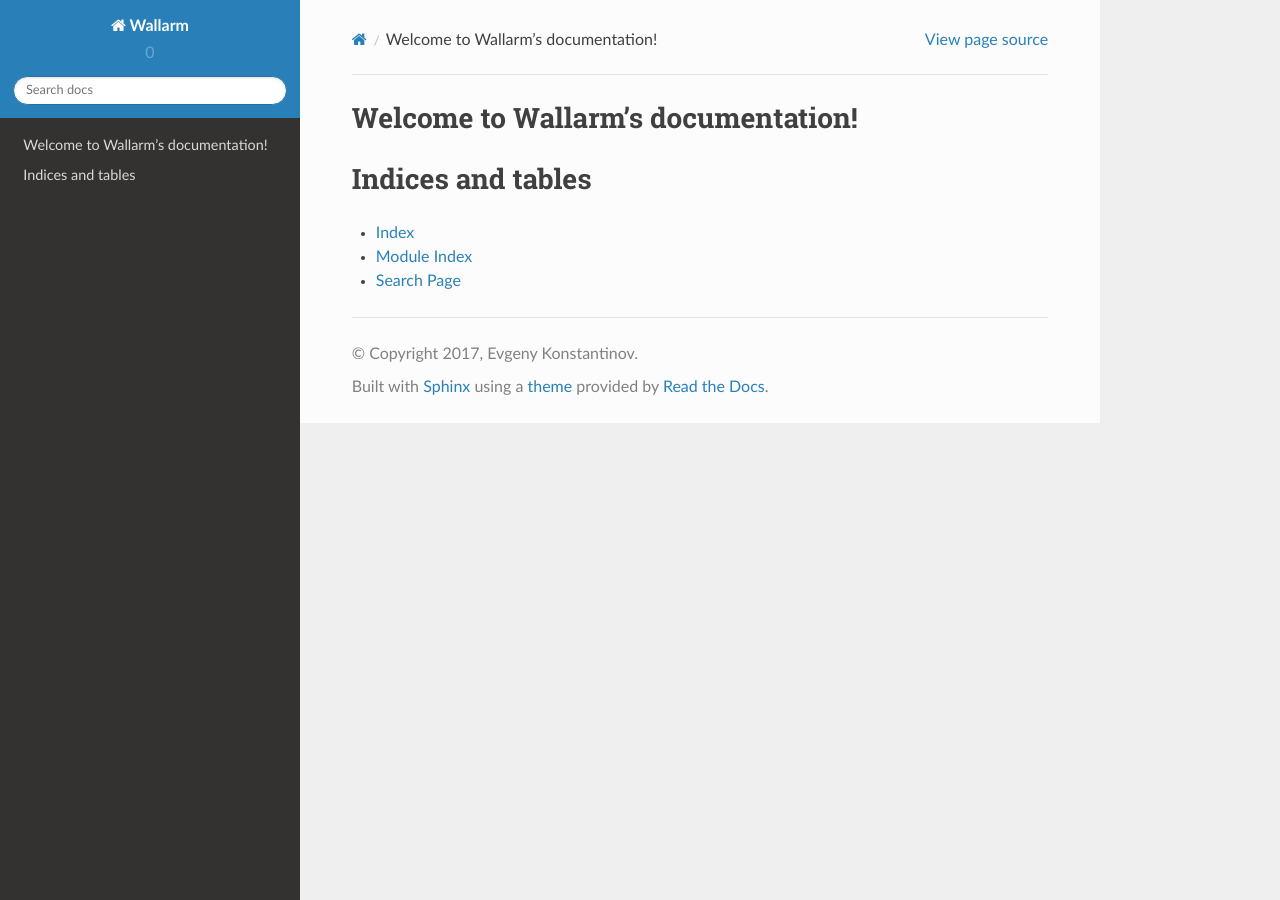
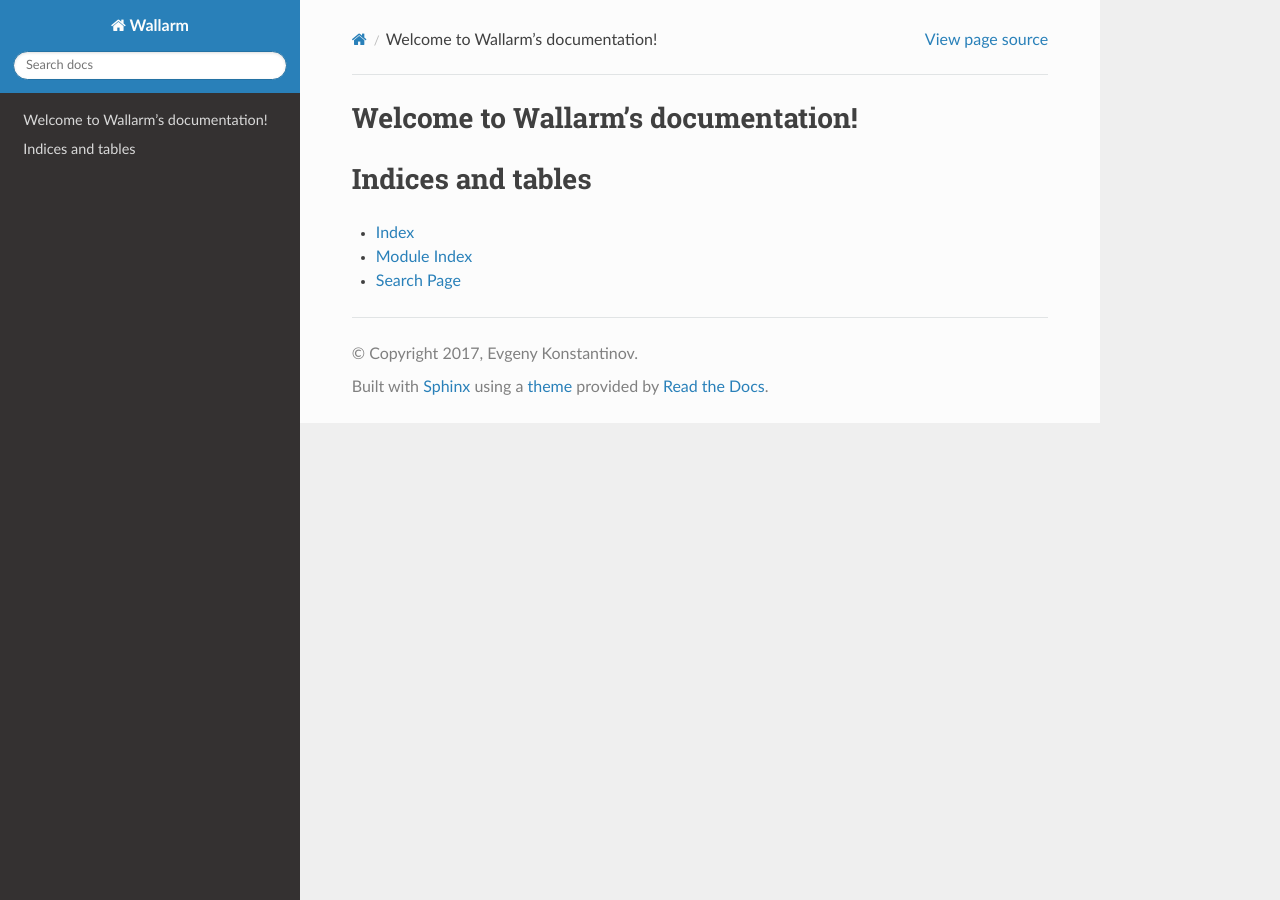
Before and after one commit to akegaviar/wallarm, a Sphinx documentation site: the page built from docs/source/index.rst, in a window 1280 px wide. Built offline with Sphinx 7.4.7 and the Read the Docs theme 2.0.0, drawn with Linux system fonts in a browser that asks for light colours; pages that are not in the unit, such as notebooks, are missing from menus.

Commit message:
Change theme options
Try and increase navigation depth

```diff
--- a/docs/source/conf.py
+++ b/docs/source/conf.py
@@ -88,7 +88,11 @@
 # further.  For a list of options available for each theme, see the
 # documentation.
 #
-# html_theme_options = {}
+html_theme_options = {
+    'collapse_navigation': False,
+    'display_version': False,
+    'navigation_depth': 3,
+}
 
 # Add any paths that contain custom static files (such as style sheets) here,
 # relative to this directory. They are copied after the builtin static files,
```
